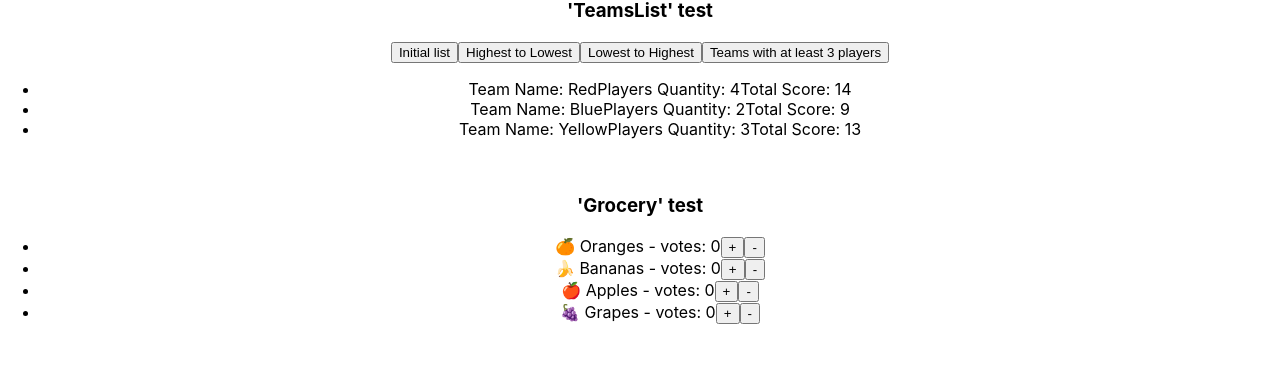
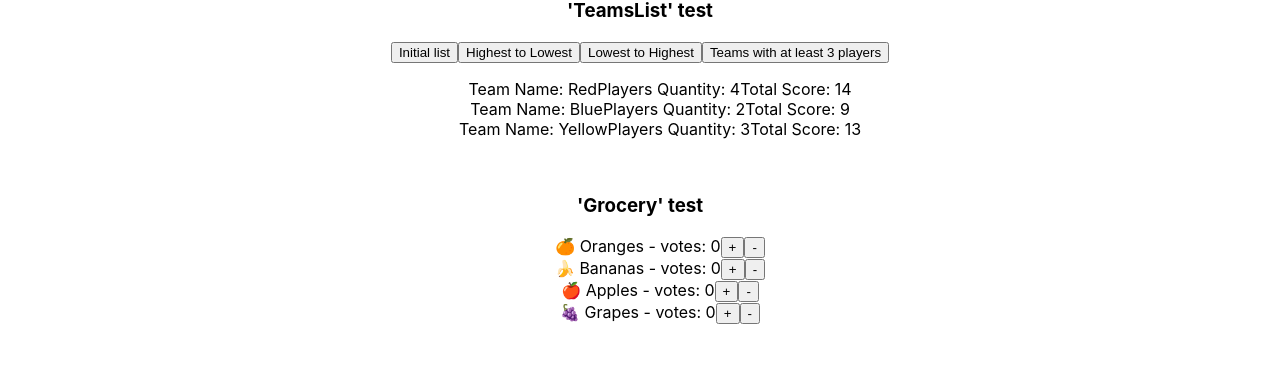
Before and after one commit to merilaclau/minutentag-frontend-challenge, a React (Create React App) app: page / in a window 1280 px wide. Shown: the part 3696-4070 px from the top of the page. Built offline with nearby package versions, Linux system fonts and the light colour scheme.

Commit message:
removes dots from ul tags

```diff
--- a/src/App.css
+++ b/src/App.css
@@ -37,6 +37,10 @@
   }
 }
 
+ul {
+  list-style-type: none;
+}
+
 .active {
   color: yellow;
   -webkit-text-stroke: 1px rgb(104, 104, 104);
```
